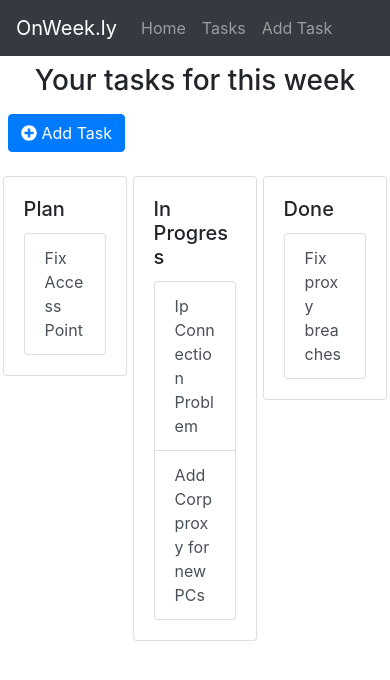
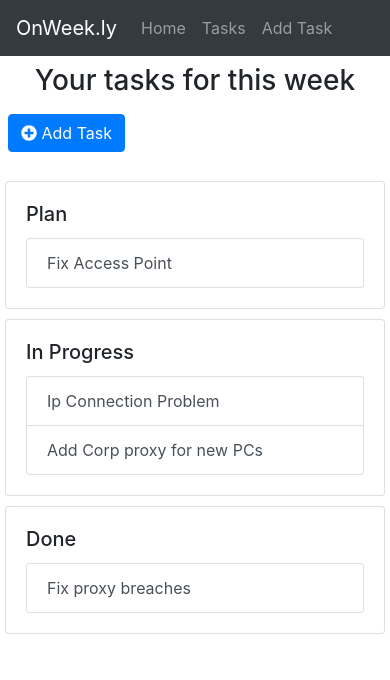
Before and after one commit to grglucastr/onweek.ly, a React (Create React App) app: page / in a window 390 px wide. Shown: the top 680 px of the page. Built offline with nearby package versions, Linux system fonts and the light colour scheme.

Commit message:
Add The Fab Four Technique for responsive layout

```diff
--- a/src/Base.css
+++ b/src/Base.css
@@ -29,10 +29,14 @@ a:hover {
 }
 
 .container-status {
-  display: flex;
-  justify-content: space-around;
+  text-align: center;
 }
 
 .container-status-col {
-  width: 32%;
+  display: inline-block;
+  padding: 5px;
+  min-width: 33%;
+  width: calc((900px - 100%) * 900);
+  max-width: 100%;
+  text-align: initial;
 }
```
